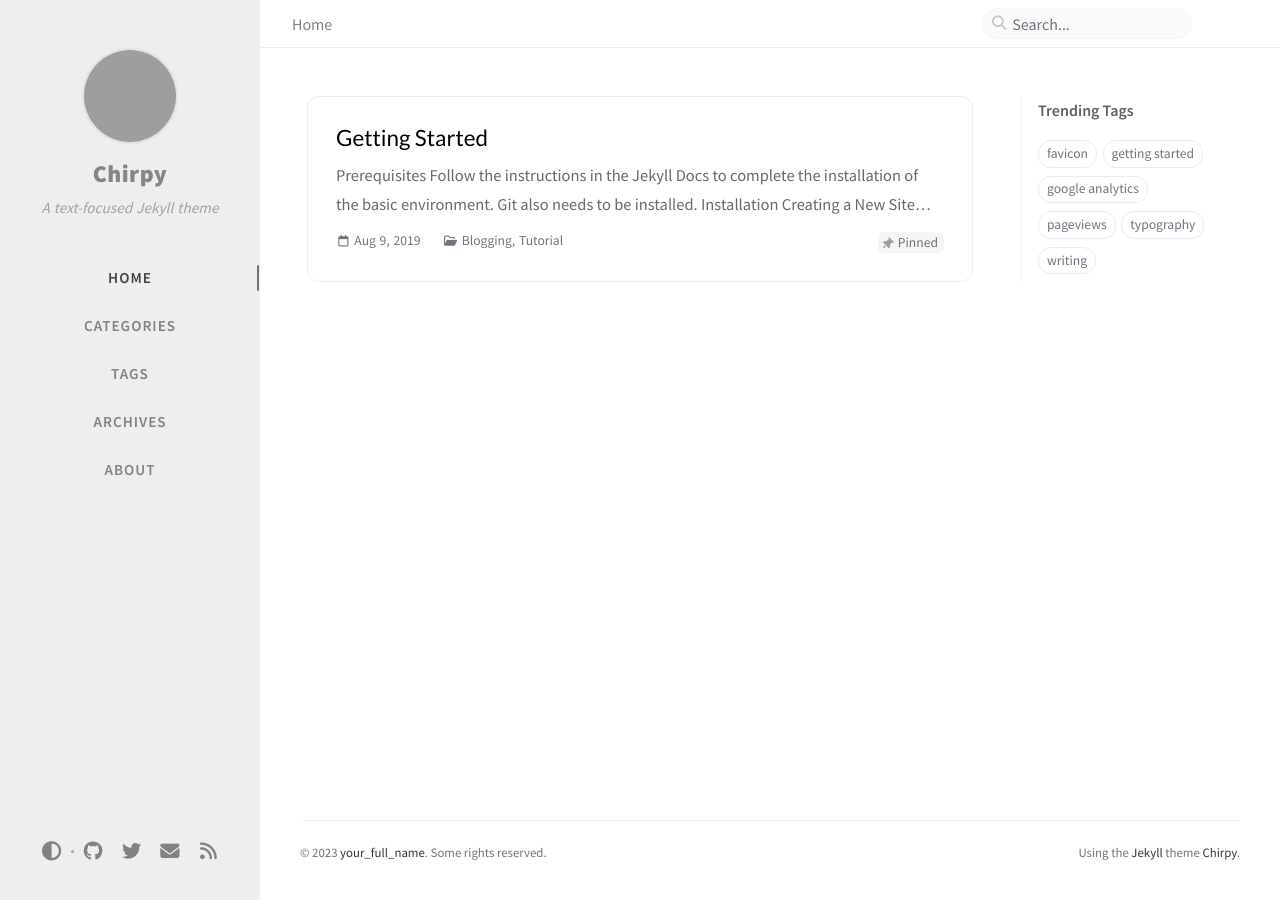
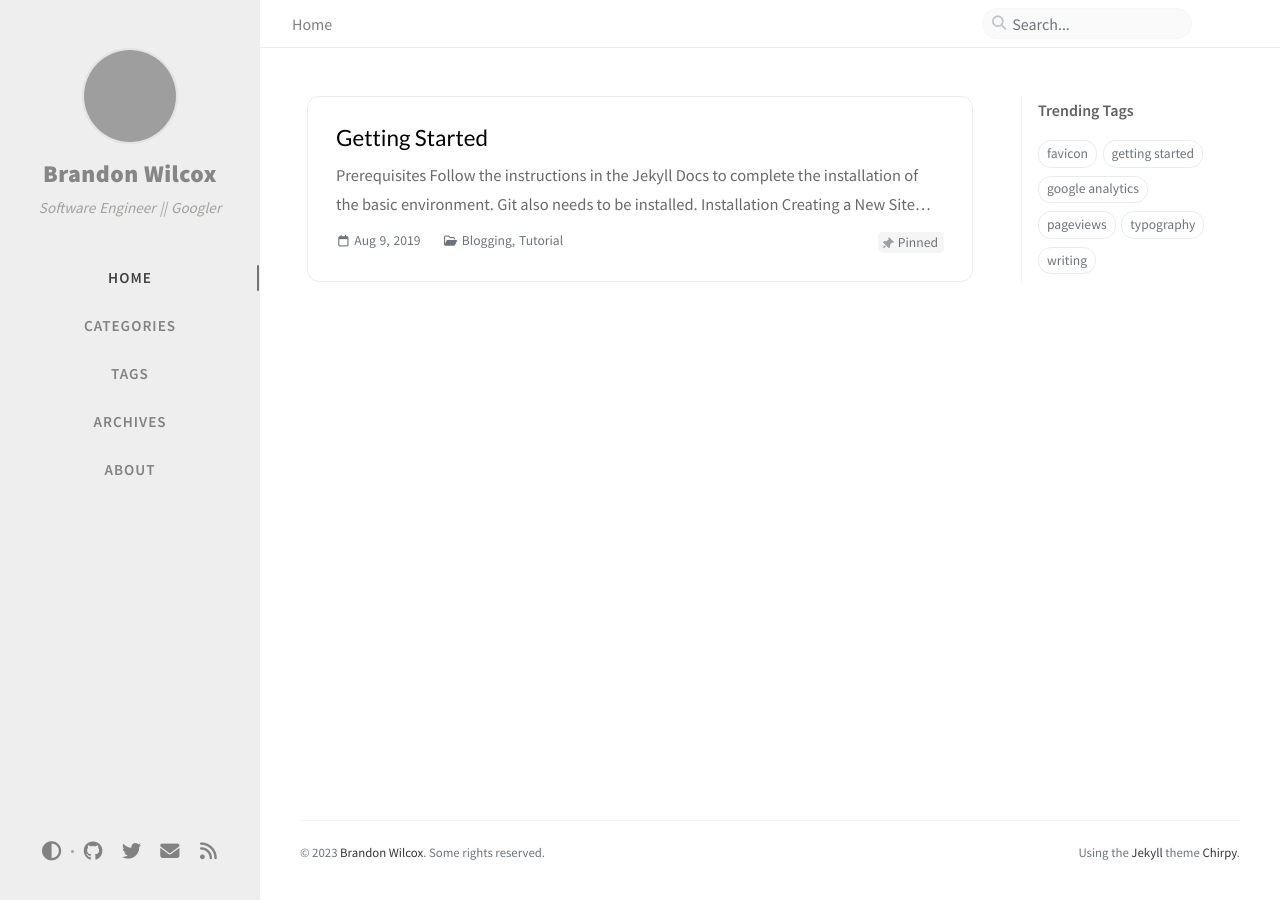
Before and after one commit to bkwilcox100/bkwilcox100.github.io, a Jekyll site: the page built from index.html, in a window 1280 px wide. Built offline with Jekyll 4.4.1, drawn with Linux system fonts in a browser that asks for light colours; comment, search, counter and statistics services are not loaded; grey boxes are pictures that could not be loaded.

Commit message:
Added some basic personal info

```diff
--- a/_config.yml
+++ b/_config.yml
@@ -18,18 +18,18 @@ timezone: Asia/Shanghai
 # jekyll-seo-tag settings › https://github.com/jekyll/jekyll-seo-tag/blob/master/docs/usage.md
 # ↓ --------------------------
 
-title: Chirpy # the main title
+title: Brandon Wilcox # the main title
 
-tagline: A text-focused Jekyll theme # it will display as the sub-title
+tagline: Software Engineer || Googler # it will display as the sub-title
 
 description: >- # used by seo meta and the atom feed
-  A minimal, responsive and feature-rich Jekyll theme for technical writing.
+  A look into my professional and personal accomplishments
 
 # fill in the protocol & hostname for your site, e.g., 'https://username.github.io'
 url: ""
 
 github:
-  username: github_username # change to your github username
+  username: bkwilcox100 # change to your github username
 
 twitter:
   username: twitter_username # change to your twitter username
@@ -37,8 +37,8 @@ twitter:
 social:
   # Change to your full name.
   # It will be displayed as the default author of the posts and the copyright owner in the Footer
-  name: your_full_name
-  email: example@domain.com # change to your email address
+  name: Brandon Wilcox
+  email: bkwilcox23@gmail.com # change to your email address
   links:
     # The first element serves as the copyright owner's link
     - https://twitter.com/username # change to your twitter homepage
```
